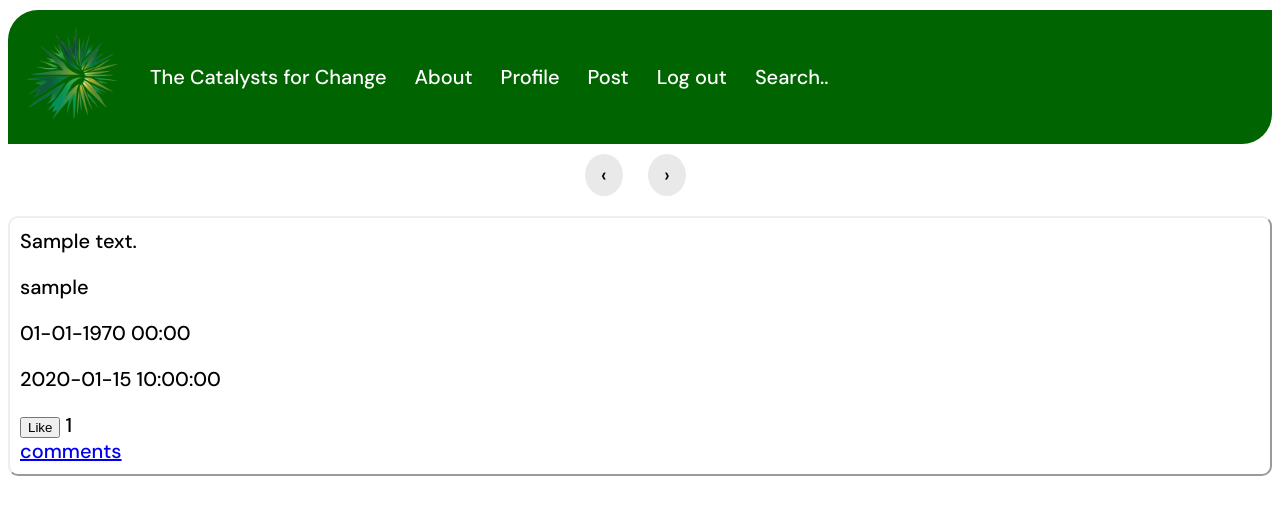
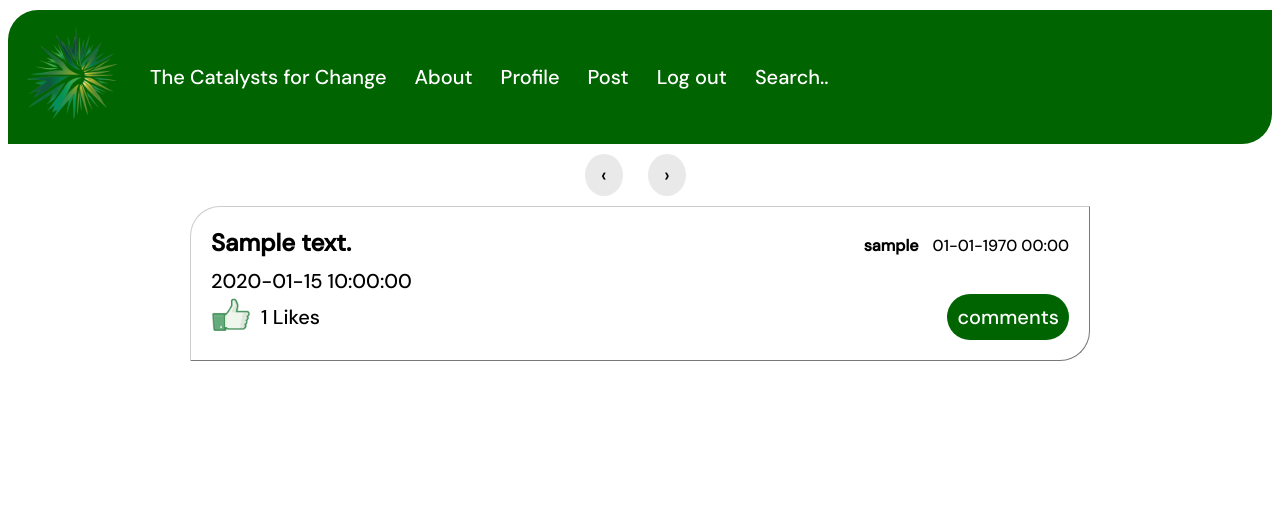
Before and after one commit to Coolejubo/KlimaatForum, a PHP site: page / in a window 1280 px wide. Shown: the top 515 px of the page. Run offline with PHP 8.4, Linux system fonts and the light colour scheme; the visitor is signed in with stand-in values (Sample User, id 1); tables that the repository leaves empty or names only in its code hold one stand-in row (values such as "Sample post"); a stand-in replaces the project's code that opens the database connection.

Commit message:
nice index

```diff
--- a/backEnd/includes/showPostsFunctions.php
+++ b/backEnd/includes/showPostsFunctions.php
@@ -30,37 +30,47 @@ function showPosts($post, $connection) {
     //maak een for loop die door alle post heen loopt en ze
     // een voor een echod naar de html code.
     for ($x = ($lim - 1); $x >= 0; $x--) {
-        echo '<div class="messageBox"';
-        echo        '<h1>'.$post[$x][2].'</h1>';
-        echo        '<p>'.fetchUsername($post[$x][0], $connection).'</p>';
-        echo        '<p>'.date("d-m-Y H:i", $post[$x][4]).'</p>';
-        echo        '<p>'.$post[$x][3].'</p>';
-
+        ?>
+        <div class="message-container">
+            <div class="message-header">
+                <h1 class="message-title"><?php echo $post[$x][2] ?></h1>
+                <div class="message-meta">
+                    <span class="username"><?php echo fetchUsername($post[$x][0], $connection) ?></span>
+                    <span class="date"><?php echo date("d-m-Y H:i", $post[$x][4]) ?></span>
+                </div>
+            </div>
+            <div class="message-content"><?php echo $post[$x][3] ?></div>
+            <div class="message-footer">
+                <div class="message-likes">
+                    <?php
                     if (isset($_SESSION['userID'])) {
                         ?>
-            <form action="https://webtech-ki46.webtech-uva.nl/backEnd/includes/like.inc.php" method="post">
+                        <form action="https://webtech-ki46.webtech-uva.nl/backEnd/includes/like.inc.php" method="post" class="like-form">
                             <input type="hidden" name="postID" value="<?php echo $post[$x][1]?>">
                             <?php
                                 if (hasLiked($post[$x][1], $_SESSION['userID'], $connection, 1)) {
                                     ?>
                                     <input type="hidden" name="likeValue" value="unlike">
-                        <button type="submit" name="submit">Unlike</button>
+                                    <button type="submit" name="submit" class="unlike-btn"></button>
                                     <?php
                                 }
                                 else {
                                     ?>
                                     <input type="hidden" name="likeValue" value="like">
-                        <button type="submit" name="submit">Like</button>
+                                    <button type="submit" name="submit" class="like-btn"></button>
                                     <?php
                                 }
                             ?>
-                <span class="like-count"><?php echo $post[$x][5]; ?></span>
                         </form>
-
                     <?php
                     }
-        echo '<a href="https://webtech-ki46.webtech-uva.nl/frontEnd/threads/posts.php?id='.$post[$x][1].'">comments</a>';
-        echo '</div>';
+                    ?>
+                    <span class="like-count"><?php echo $post[$x][5]; ?> Likes</span>
+                </div>
+                <a class="message-comments" href="https://webtech-ki46.webtech-uva.nl/frontEnd/threads/posts.php?id=<?php echo $post[$x][1] ?>" class="comments-btn">comments</a>
+            </div>
+        </div>
+        <?php
     }
 }
 
--- a/frontEnd/homePage/home.css
+++ b/frontEnd/homePage/home.css
@@ -1,13 +1,6 @@
 /* Css file voor de homepagina
 
 Dit is de css voor de volgende en vorige pagina knoppen */
-.background-image{
-  background-image: url("/var/www/html/frontEnd/backgroundupscaled.jpg");
-  background-repeat: no-repeat;
-  background-size: contain;
-  width: 200px;
-  height: 200px;
-}
 .pageBar{
     width: 130px;
     margin: auto;
@@ -39,35 +32,93 @@ Dit is de css voor de volgende en vorige pagina knoppen */
      border-radius: 50%;
  }
 
-/* Create three equal columns that float next to each other
-.column {
-    float: left;
-    width: 50%;
+.messages {
+  width: 900px;
+  margin: 0 auto;
+}
+@media screen and (max-width: 925px){
+  .messages {
+    width: auto;
+    margin: auto;
+  }
+}
+.message-container {
+  border: 1px solid #ccc;
+  border-radius: 30px 0 30px 0;
+  border-style: outset;
+  padding: 20px;
+  margin-bottom: 20px;
+}
+.message-header {
+  display: flex;
+  align-items: baseline;
+  justify-content: space-between;
+  margin-bottom: 10px;
 }
 
-  /* Clear floats after the columns */
-  /* .row:after {
-    content: "";
-    display: table;
-    clear: both;
-  } */
-
-  /* Responsive layout - makes the three columns stack on top of each other instead of next to each other on smaller screens (600px wide or less) */
-  @media screen and (max-width: 600px) {
-    .column {
-      width: 100%;
-    }
+.message-title {
+  font-size: 1.2em;
+  margin: 0;
 }
 
+.message-meta {
+  text-align: right;
+  font-size: 0.8em;
+}
 
+.username {
+  font-weight: bold;
+  margin-right: 10px;
+}
 
- .messageBox {
-    margin-top: 10px;
+.message-footer {
+  display: flex;
+  justify-content: space-between;
+  align-items: center;
+}
+
+button {
+  background-color: transparent;
+  border: none;
+}
+
+.message-comments {
+  float: right;
+  text-decoration: none;
   padding: 10px;
-    border: 2px;
-    border-radius: 10px;
-    border-style: outset;
+  border-radius: 100px;
+  background-color: darkgreen;
+  color: white;
 }
+.message-likes{
+  display: flex;
+  place-items: center;
+}
+
+.message-likes button:hover{
+  cursor:pointer;
+}
+
+.unlike-btn {
+  background-image: url("unlike-button.png");
+  background-repeat: no-repeat;
+  background-position: center;
+  background-size: contain;
+  width: 40px;
+  height: 40px;
+  margin-right: 10px;
+}
+
+.like-btn {
+  background-image: url("like-button.png");
+  background-repeat: no-repeat;
+  background-position: center;
+  background-size: contain;
+  width: 40px;
+  height: 40px;
+  margin-right: 10px;
+}
+
 
  /* .messageTitel {
      padding: 0%;
--- a/index.php
+++ b/index.php
@@ -13,14 +13,14 @@
     <a href="#" class="next round">&#8250;</a>
 </div>
 
-<?php
-
+<div class="messages">
+    <?php
     require_once 'backEnd/includes/showPostsFunctions.php';
     require_once 'backEnd/includes/connection.php';
     $array = tenLatestPosts($connection);
     showPosts($array, $connection);
-
-?>
+    ?>
+</div>
 
 <?php
 
```
Also changed, not shown: frontEnd/about/about.php (+11 -12 lines), frontEnd/homePage/like-button.png (added), frontEnd/homePage/unlike-button.png (added), frontEnd/search.php (deleted). Lines whose indentation alone changed are shown as unchanged.
